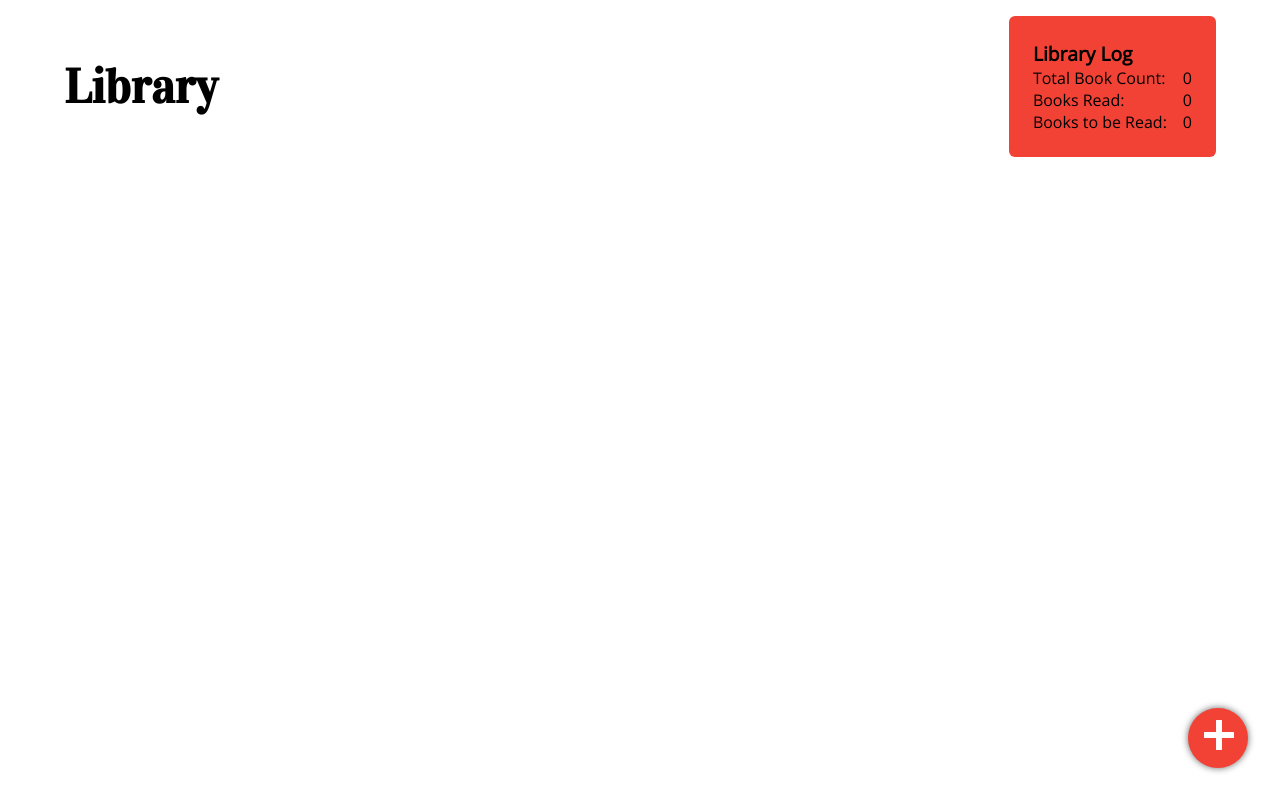
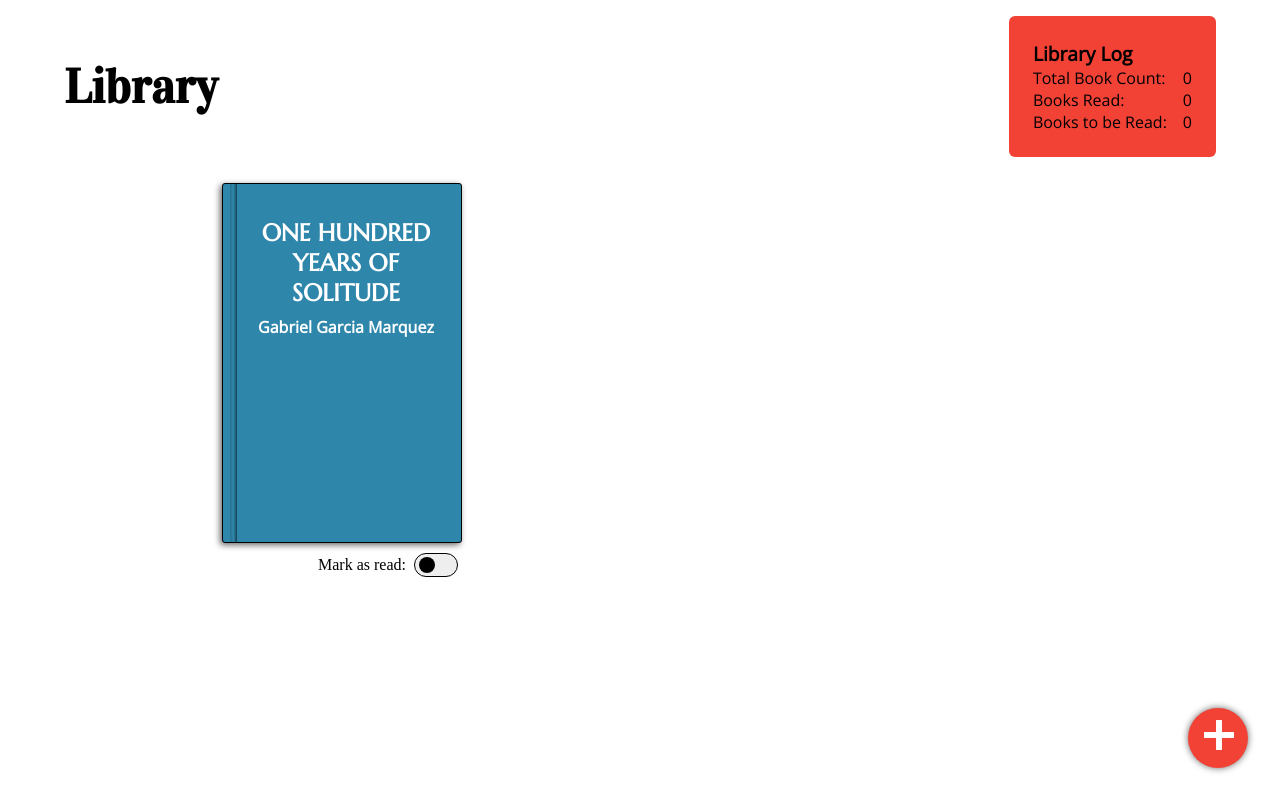
Before and after one commit to renchester/top-library, a plain HTML site: page index.html in a window 1280 px wide. Drawn offline with nearby package versions, Linux system fonts and the light colour scheme.

Commit message:
Add toggle button for read status

```diff
--- a/index.html
+++ b/index.html
@@ -33,7 +33,7 @@
       </div>
     </header>
     <main class="book-container">
-      <!-- <div class="book-card">
+      <div class="book-card">
         <div class="book">
           <p class="book-title">ONE HUNDRED YEARS OF SOLITUDE</p>
           <p class="book-author">Gabriel Garcia Marquez</p>
@@ -50,9 +50,15 @@
           </div>
         </div>
         <div class="book-info">
-          <p class="book-has-read">60%</p>
+          <!-- <p class="read-progress">60%</p> -->
+          <div class="toggle-read">
+            <label for="read-status" class="toggle-label"
+              ><span class="toggle-on">Mark as read:</span></label
+            >
+            <input type="checkbox" name="read-status" id="read-status" />
+          </div>
         </div>
-      </div> -->
+      </div>
     </main>
 
     <div class="form-container hidden">
@@ -108,7 +114,7 @@
             </label>
             <select
               id="input-read"
-              name="read-status"
+              name="input-read"
               class="input-field"
               required
             >
--- a/style.css
+++ b/style.css
@@ -172,9 +172,64 @@
 
 .book-info {
   display: flex;
+  justify-content: flex-end;
+  padding-top: 0.6rem;
+  vertical-align: baseline;
+}
+
+/*  TOGGLE SWITCH */
+
+.toggle-read {
+  display: flex;
+  align-items: center;
   justify-content: space-between;
-  padding-top: 0.6rem;
+  position: relative;
 }
+
+.toggle-label {
+  padding-right: 0.5rem;
+}
+
+input[type='checkbox'] {
+  -webkit-appearance: none;
+  appearance: none;
+  position: relative;
+  width: 44px;
+  height: 24px;
+  border-radius: 12px;
+  border: 1px solid black;
+  background: #eee;
+  transition: all 0.4s;
+  cursor: pointer;
+}
+
+input[type='checkbox']::before {
+  width: 16px;
+  height: 16px;
+  border-radius: 9px;
+  background-color: black;
+  content: '';
+  position: absolute;
+  top: 15%;
+  left: 10%;
+  transition: all 0.4s;
+}
+
+input[type='checkbox']:checked {
+  background-color: #11cc8e;
+  transition: all 0.4s;
+}
+
+input[type='checkbox']:checked::before {
+  left: 55%;
+  transition: all 0.4s;
+}
+
+input:focus {
+  box-shadow: 0px 0px 3px 0px black;
+}
+
+/*  ADD NEW BOOK BUTTON */
 
 .btn-wrapper {
   display: flex;
```
